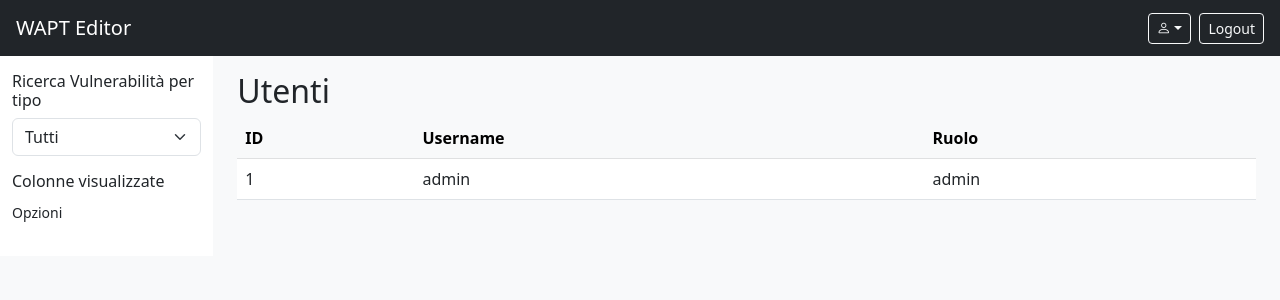
After one commit to FCeruzzi/dashboard, a Flask app: page /users in a window 1280 px wide. The commit adds this page. Shown: the top 300 px of the page. Run offline with Flask 3, Linux system fonts and the light colour scheme; a user stored in the database is signed in; some libraries are stand-ins or nearby versions.

Commit message:
Mostra utenti

```diff
--- a/app.py
+++ b/app.py
@@ -100,6 +100,22 @@
             return redirect(url_for('index'))
     return render_template('add_user.html')
 
+@app.route('/users', methods=['GET', 'POST'])
+@login_required
+@role_required('admin')
+def users():
+    show_user_id = None
+    if request.method == 'POST':
+        user_id = request.form.get('user_id')
+        admin = User.query.get(current_user.id)
+        if admin and admin.check_password(request.form.get('admin_password', '')):
+            show_user_id = int(user_id or 0)
+        else:
+            flash('Password amministratore non valida', 'danger')
+    all_users = User.query.all()
+    return render_template('users.html', users=all_users,
+                           show_user_id=show_user_id)
+
 @app.route('/')
 @login_required
 def index():
--- a/templates/layout.html
+++ b/templates/layout.html
@@ -6,6 +6,7 @@
   <title>Vulnerability Dashboard</title>
   <link rel="stylesheet" href="{{ url_for('static', filename='css/datatables.min.css') }}">
   <link href="https://cdn.jsdelivr.net/npm/bootstrap@5.3.0/dist/css/bootstrap.min.css" rel="stylesheet">
+  <link href="https://cdn.jsdelivr.net/npm/bootstrap-icons@1.10.5/font/bootstrap-icons.css" rel="stylesheet">
 </head>
 <body class="bg-light">
 <nav class="navbar navbar-dark bg-dark px-3">
@@ -13,20 +14,21 @@
     <a class="navbar-brand" href="#">WAPT Editor</a>
     <div class="d-flex align-items-center">
       <div class="dropdown me-2">
-        <button class="btn btn-sm btn-outline-light dropdown-toggle" type="button" data-bs-toggle="dropdown" aria-expanded="false">
-          Account
+        <button class="btn btn-sm btn-outline-light dropdown-toggle d-flex align-items-center" type="button" data-bs-toggle="dropdown" aria-expanded="false">
+          <i class="bi bi-person"></i>
         </button>
         <ul class="dropdown-menu dropdown-menu-dark">
           <li><a class="dropdown-item" href="{{ url_for('change_password') }}">Cambia password</a></li>
           {% if current_user.role == 'admin' %}
           <li><a class="dropdown-item" href="{{ url_for('add_user') }}">Nuovo utente</a></li>
+          <li><a class="dropdown-item" href="{{ url_for('users') }}">Utenti</a></li>
           {% endif %}
         </ul>
       </div>
       <a href="{{ url_for('logout') }}" class="btn btn-sm btn-outline-light">Logout</a>
     </div>
   {% else %}
-    <span class="navbar-brand mb-0 h1">Vulnerability Dashboard</span>
+    <span class="navbar-brand mb-0 h1">Security Dashboard</span>
   {% endif %}
 </nav>
 <div class="container-fluid">
--- /dev/null
+++ b/templates/users.html
@@ -0,0 +1,25 @@
+{% extends 'layout.html' %}
+{% block content %}
+<div class="my-3">
+  <h2>Utenti</h2>
+  <table class="table table-hover">
+    <thead class="table-light">
+      <tr>
+        <th>ID</th>
+        <th>Username</th>
+        <th>Ruolo</th>
+      </tr>
+    </thead>
+    <tbody>
+    {% for u in users %}
+      <tr>
+        <td>{{ u.id }}</td>
+        <td>{{ u.username }}</td>
+        <td>{{ u.role }}</td>
+      </tr>
+    {% endfor %}
+    </tbody>
+  </table>
+</div>
+
+{% endblock %}
```
